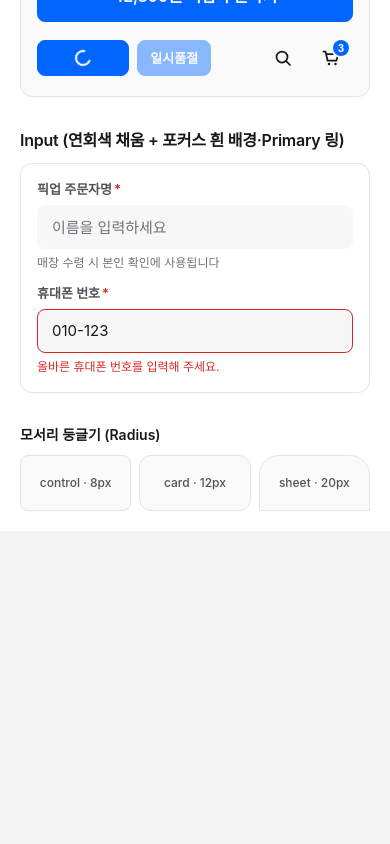
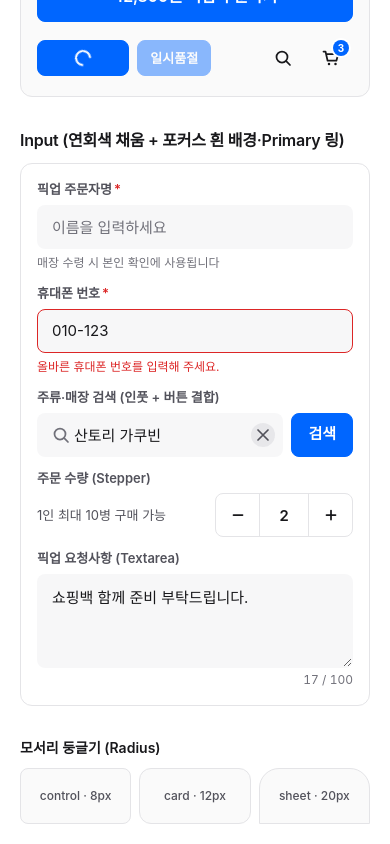
Before and after one commit to Link-up-co/mobile-design-system, a Next.js app: page / in a window 390 px wide. Shown: the part 1306-2150 px from the top of the page. Before the commit the page ends 1837 px from the top, so only its background shows below. Built offline with nearby package versions, Linux system fonts and the light colour scheme; a web font is replaced by a local one.

Commit message:
feat(mobile): add Textarea, QuantityStepper, and SearchBar (input + button)

```diff
--- a/src/app/page.tsx
+++ b/src/app/page.tsx
@@ -1,4 +1,15 @@
-import { Button, CartIcon, Field, IconButton, Input, SearchIcon, Text } from "../mobile";
+import {
+  Button,
+  CartIcon,
+  Field,
+  IconButton,
+  Input,
+  QuantityStepper,
+  SearchBar,
+  SearchIcon,
+  Text,
+  Textarea,
+} from "../mobile";
 import { BRAND_PRESETS, buildListReturnHref, type BrandPreset } from "../tokens/index.ts";
 
 const SWATCHES: readonly { name: string; varName: string }[] = [
@@ -132,6 +143,24 @@ export default async function MobileGalleryPage({
           <Field label="휴대폰 번호" htmlFor="m-phone" required error="올바른 휴대폰 번호를 입력해 주세요.">
             <Input id="m-phone" type="tel" inputMode="numeric" defaultValue="010-123" invalid />
           </Field>
+          <Field label="주류·매장 검색 (인풋 + 버튼 결합)" htmlFor="m-search">
+            <SearchBar id="m-search" name="q" defaultValue="산토리 가쿠빈" placeholder="주류·매장 검색" buttonLabel="검색" />
+          </Field>
+          <Field label="주문 수량 (Stepper)" htmlFor="m-qty">
+            <div className="flex items-center justify-between">
+              <span className="text-body-sm text-ink-secondary">1인 최대 10병 구매 가능</span>
+              <QuantityStepper id="m-qty" name="qty" defaultValue={2} min={1} max={10} />
+            </div>
+          </Field>
+          <Field label="픽업 요청사항 (Textarea)" htmlFor="m-memo">
+            <Textarea
+              id="m-memo"
+              name="memo"
+              defaultValue="쇼핑백 함께 준비 부탁드립니다."
+              maxLength={100}
+              placeholder="매장에 전달할 요청사항을 입력하세요"
+            />
+          </Field>
         </div>
       </section>
 
--- a/src/mobile/Input.tsx
+++ b/src/mobile/Input.tsx
@@ -1,5 +1,15 @@
-import type { InputHTMLAttributes, ReactNode } from "react";
+"use client";
+
+import {
+  useRef,
+  useState,
+  type InputHTMLAttributes,
+  type ReactNode,
+  type TextareaHTMLAttributes,
+} from "react";
 import clsx from "clsx";
+import { Button, type ButtonVariant } from "./Button";
+import { CloseIcon, SearchIcon } from "./icons";
 
 const SIZES = {
   sm: "h-9 px-3 text-body-sm",
@@ -35,6 +45,150 @@ export function Input({ size = "md", invalid = false, className, ...rest }: Inpu
   );
 }
 
+export type TextareaProps = TextareaHTMLAttributes<HTMLTextAreaElement> & {
+  invalid?: boolean;
+};
+
+/**
+ * 모바일 다중 행 텍스트 입력.
+ * - Input과 동일한 연회색 채움(`bg-canvas/70`) + 포커스 시 흰 배경·Primary 테두리·링
+ * - `maxLength`가 주어지면 우측 하단에 실시간 글자수 카운터(`현재 / 최대`) 표시
+ */
+export function Textarea({
+  invalid = false,
+  rows = 3,
+  maxLength,
+  value: controlled,
+  defaultValue,
+  onChange,
+  className,
+  ...rest
+}: TextareaProps) {
+  const [inner, setInner] = useState(() => String(defaultValue ?? ""));
+  const current = controlled !== undefined ? String(controlled) : inner;
+
+  const box = (
+    <textarea
+      rows={rows}
+      maxLength={maxLength}
+      value={controlled}
+      defaultValue={defaultValue}
+      aria-invalid={invalid || undefined}
+      onChange={(e) => {
+        if (controlled === undefined) setInner(e.target.value);
+        onChange?.(e);
+      }}
+      className={clsx(
+        "w-full min-w-0 resize-y rounded-control border bg-canvas/70 px-3.5 py-3 text-body text-ink outline-none transition-[color,background-color,border-color,box-shadow] duration-150 ease-out placeholder:text-ink-muted",
+        "focus:bg-surface focus:ring-2 disabled:cursor-not-allowed disabled:opacity-50",
+        invalid
+          ? "border-danger focus:border-danger focus:ring-danger/15"
+          : "border-transparent hover:border-line focus:border-primary focus:ring-primary/15",
+        className
+      )}
+      {...rest}
+    />
+  );
+
+  if (!maxLength) return box;
+
+  return (
+    <div className="flex w-full flex-col gap-1">
+      {box}
+      <div className="text-right text-caption tabular-nums text-ink-muted">
+        {current.length} / {maxLength}
+      </div>
+    </div>
+  );
+}
+
+export type SearchBarProps = Omit<InputHTMLAttributes<HTMLInputElement>, "size" | "type"> & {
+  size?: ControlSize;
+  /** 우측에 붙는 액션 버튼 문구 (기본 "검색") */
+  buttonLabel?: ReactNode;
+  buttonVariant?: ButtonVariant;
+  loading?: boolean;
+  onClear?: () => void;
+};
+
+/**
+ * 인풋 + 버튼 결합형(검색창·쿠폰코드 입력창 등).
+ * - 좌측 돋보기 아이콘 + 검색어 입력 시 나타나는 지우기(×) 버튼 + 우측에 붙은 실행 버튼
+ */
+export function SearchBar({
+  size = "md",
+  buttonLabel = "검색",
+  buttonVariant = "primary",
+  loading = false,
+  value: controlled,
+  defaultValue,
+  onChange,
+  onClear,
+  disabled,
+  className,
+  ...rest
+}: SearchBarProps) {
+  const [inner, setInner] = useState(() => String(defaultValue ?? ""));
+  const val = controlled !== undefined ? String(controlled) : inner;
+  const inputRef = useRef<HTMLInputElement>(null);
+
+  function clear() {
+    if (controlled === undefined) setInner("");
+    if (inputRef.current) {
+      inputRef.current.value = "";
+      inputRef.current.focus();
+    }
+    onClear?.();
+  }
+
+  return (
+    <div className={clsx("flex w-full items-center gap-2", className)}>
+      <div className="relative flex min-w-0 flex-1 items-center">
+        <SearchIcon className="pointer-events-none absolute left-3.5 size-4 text-ink-muted" />
+        <input
+          ref={inputRef}
+          type="search"
+          disabled={disabled}
+          value={controlled}
+          defaultValue={defaultValue}
+          onChange={(e) => {
+            if (controlled === undefined) setInner(e.target.value);
+            onChange?.(e);
+          }}
+          className={clsx(
+            controlClass(size, false),
+            "pl-9 [&::-webkit-search-cancel-button]:hidden",
+            val.length > 0 && "pr-9"
+          )}
+          {...rest}
+        />
+        {val.length > 0 && !disabled && (
+          <button
+            type="button"
+            aria-label="검색어 지우기"
+            onClick={clear}
+            className="pressable absolute right-2 inline-flex size-6 cursor-pointer items-center justify-center rounded-full bg-line/80 text-ink-secondary outline-transparent hover:bg-line-strong hover:text-ink focus-visible:outline-2 focus-visible:outline-primary"
+          >
+            <CloseIcon className="size-3.5" />
+          </button>
+        )}
+      </div>
+      {buttonLabel && (
+        <Button
+          type="submit"
+          size={size}
+          variant={buttonVariant}
+          disabled={disabled}
+          loading={loading}
+          className="shrink-0"
+        >
+          {buttonLabel}
+        </Button>
+      )}
+    </div>
+  );
+}
+
 export type FieldProps = {
   label: string;
   htmlFor: string;
--- /dev/null
+++ b/src/mobile/QuantityStepper.tsx
@@ -0,0 +1,113 @@
+"use client";
+
+import { useState } from "react";
+import clsx from "clsx";
+
+export function clampQuantity(value: number, min = 1, max = 99): number {
+  const n = Number.isFinite(value) ? Math.trunc(value) : min;
+  return Math.min(max, Math.max(min, n));
+}
+
+export type QuantityStepperProps = {
+  id?: string;
+  name?: string;
+  value?: number;
+  defaultValue?: number;
+  min?: number;
+  max?: number;
+  step?: number;
+  size?: "sm" | "md";
+  disabled?: boolean;
+  onChange?: (value: number) => void;
+  className?: string;
+};
+
+/**
+ * 모바일 수량 조절기 (`−` / 숫자 / `+`).
+ * - 경계값(`min` / `max`)에서 해당 버튼 자동 비활성화
+ * - 각 버튼은 터치하기 편한 정사각형 영역(`sm` 36×36, `md` 44×44)과 `pressable` 축소 피드백을 가짐
+ */
+export function QuantityStepper({
+  id,
+  name,
+  value: controlled,
+  defaultValue = 1,
+  min = 1,
+  max = 99,
+  step = 1,
+  size = "md",
+  disabled = false,
+  onChange,
+  className,
+}: QuantityStepperProps) {
+  const [inner, setInner] = useState(() => clampQuantity(defaultValue, min, max));
+  const current = clampQuantity(controlled ?? inner, min, max);
+
+  function commit(next: number) {
+    const clamped = clampQuantity(next, min, max);
+    if (controlled === undefined) setInner(clamped);
+    onChange?.(clamped);
+  }
+
+  const atMin = disabled || current <= min;
+  const atMax = disabled || current >= max;
+  const btnSize = size === "sm" ? "size-9" : "size-11";
+
+  return (
+    <div
+      className={clsx(
+        "inline-flex items-center overflow-hidden rounded-control border border-line bg-surface",
+        disabled && "opacity-50",
+        size === "sm" ? "h-9" : "h-11",
+        className
+      )}
+    >
+      <button
+        type="button"
+        aria-label="수량 감소"
+        disabled={atMin}
+        onClick={() => commit(current - step)}
+        className={clsx(
+          "pressable inline-flex shrink-0 cursor-pointer select-none items-center justify-center border-r border-line text-ink outline-transparent hover:bg-surface-subtle active:bg-canvas disabled:cursor-not-allowed disabled:opacity-35 focus-visible:outline-2 focus-visible:-outline-offset-2 focus-visible:outline-primary",
+          btnSize
+        )}
+      >
+        <svg aria-hidden="true" viewBox="0 0 16 16" className="size-4">
+          <path d="M3.5 8h9" stroke="currentColor" strokeWidth="1.75" strokeLinecap="round" />
+        </svg>
+      </button>
+
+      <input
+        id={id}
+        name={name}
+        type="text"
+        inputMode="numeric"
+        disabled={disabled}
+        value={current}
+        onChange={(e) => {
+          const parsed = Number(e.target.value.replace(/[^0-9]/g, ""));
+          if (!Number.isNaN(parsed)) commit(parsed);
+        }}
+        className={clsx(
+          "h-full bg-transparent text-center font-semibold tabular-nums text-ink outline-none",
+          size === "sm" ? "w-10 text-body-sm" : "w-12 text-body"
+        )}
+      />
+
+      <button
+        type="button"
+        aria-label="수량 증가"
+        disabled={atMax}
+        onClick={() => commit(current + step)}
+        className={clsx(
+          "pressable inline-flex shrink-0 cursor-pointer select-none items-center justify-center border-l border-line text-ink outline-transparent hover:bg-surface-subtle active:bg-canvas disabled:cursor-not-allowed disabled:opacity-35 focus-visible:outline-2 focus-visible:-outline-offset-2 focus-visible:outline-primary",
+          btnSize
+        )}
+      >
+        <svg aria-hidden="true" viewBox="0 0 16 16" className="size-4">
+          <path d="M8 3.5v9M3.5 8h9" stroke="currentColor" strokeWidth="1.75" strokeLinecap="round" />
+        </svg>
+      </button>
+    </div>
+  );
+}
--- a/src/mobile/index.ts
+++ b/src/mobile/index.ts
@@ -1,4 +1,5 @@
 export * from "./Text";
 export * from "./Button";
 export * from "./Input";
+export * from "./QuantityStepper";
 export * from "./icons";
```
Also changed, not shown: 2 other files (tests, documents, lock files or other folders).
